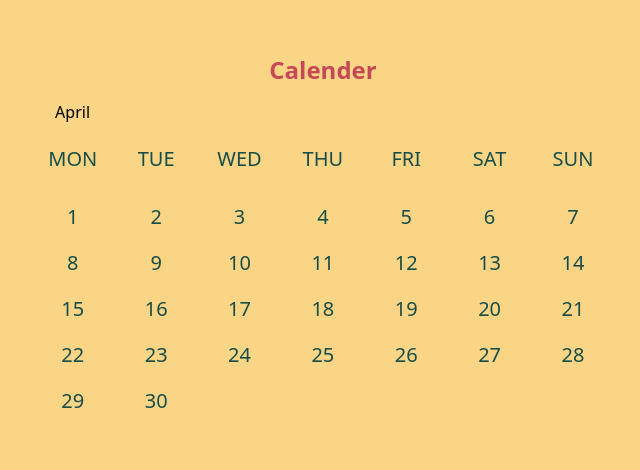
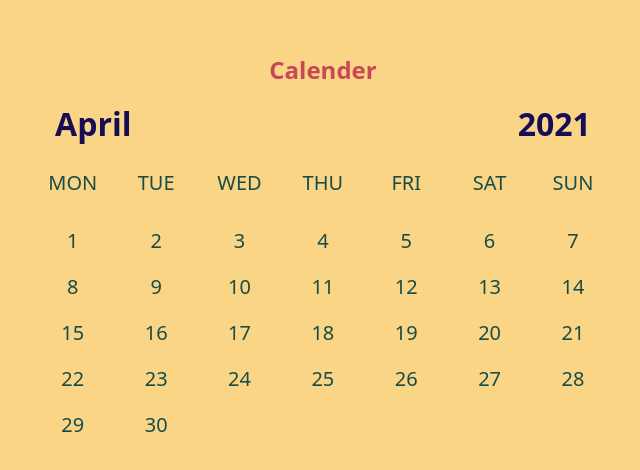
Before and after one commit to Erfan-Motallebi/vue-Calender-Tailwind, a Vue app: page / in a window 1280 px wide. Shown: the top 470 px of the page, without its empty margins (317-957 px from the left). Built offline with nearby package versions, Linux system fonts and the light colour scheme.

Commit message:
added the currentMonth and currentYear on the top

```diff
--- a/src/components/Calender.vue
+++ b/src/components/Calender.vue
@@ -2,8 +2,9 @@
   <div class="w-full flex">
     <div class="m-auto my-10">
       <h1 class="my-3 text-center">Calender</h1>
-      <section class="flex">
+      <section class="flex justify-between">
         <h2 class="mx-6">{{ currentMonth }}</h2>
+        <h2 class="mx-6">{{ currentYear }}</h2>
       </section>
       <section class="flex my-5">
         <p
@@ -34,6 +35,7 @@ export default {
   data() {
     return {
       currentMonth: new Date().toLocaleString("default", { month: "long" }),
+      currentYear: new Date().getFullYear(),
       weeks: ["MON", "TUE", "WED", "THU", "FRI", "SAT", "SUN"],
     };
   },
--- a/tailwind.config.js
+++ b/tailwind.config.js
@@ -12,7 +12,7 @@ module.exports = {
       colors: {
         favRose: {
           light: '#c64756',
-          default: '#e84545'
+          DEFAULT: '#150e56'
         },
         favGreen: {
           light: '#9ede73',
@@ -21,7 +21,7 @@ module.exports = {
         bodyColor: '#fad586'
       },
       fontSize: {
-
+        favSize: '2rem'
       }
     },
   },
@@ -31,7 +31,7 @@ module.exports = {
       addBase({
         'h1': { fontSize: `${theme('fontSize.2xl')}`, fontWeight: `${theme('fontWeight.bold')}`, color: `${theme('colors.favRose.light')}` },
         'p': { fontSize: `${theme('fontSize.xl')}`, color: `${theme('colors.favGreen.dark')}`, fontFamily: `${'fontFamily.serif'}` },
-        // 'h2': {}
+        'h2': { fontSize: `${theme('fontSize.favSize')}`, fontWeight: `${theme('fontWeight.extrabold')}`, color: `${theme('colors.favRose.DEFAULT')}` },
       })
     })
   ],
```
